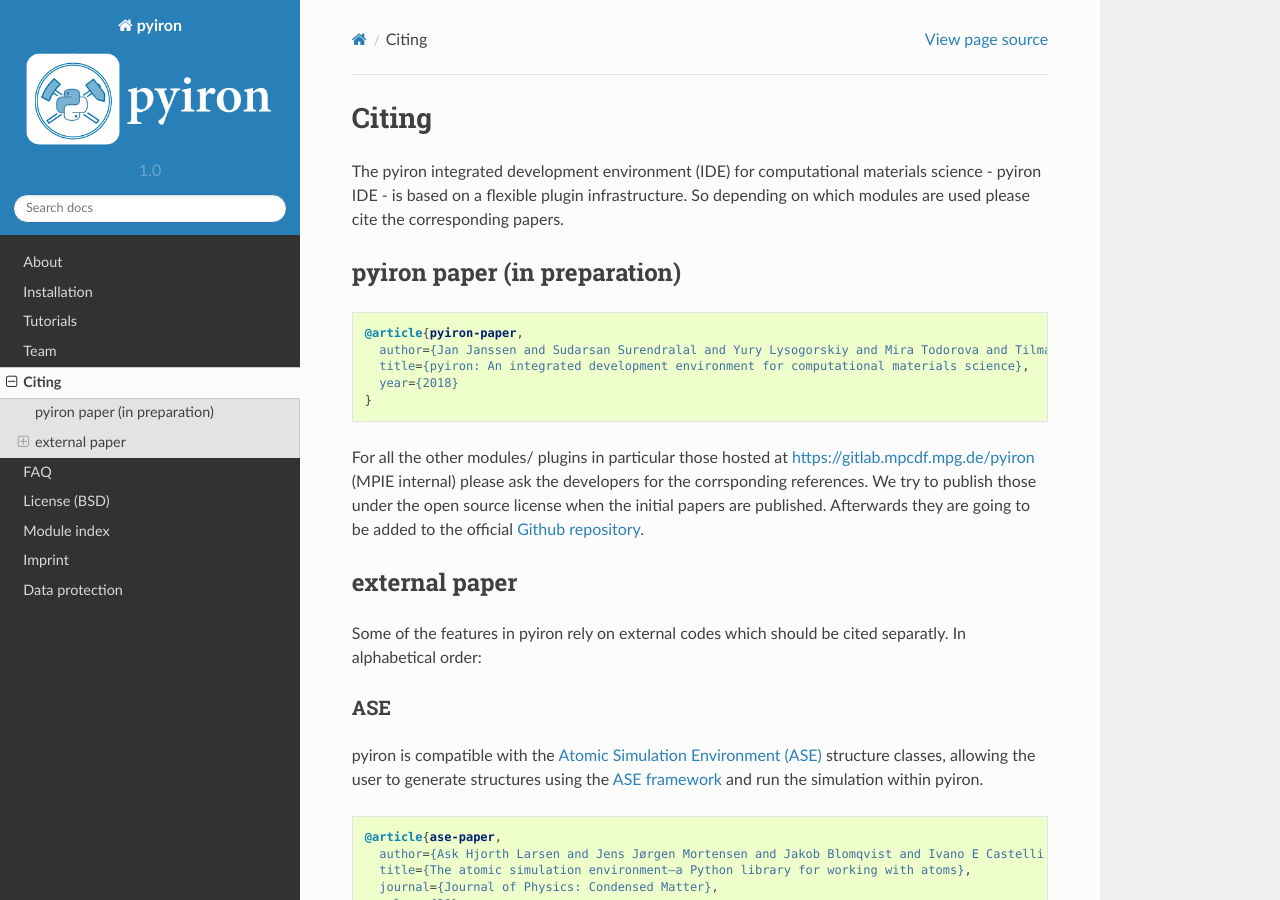
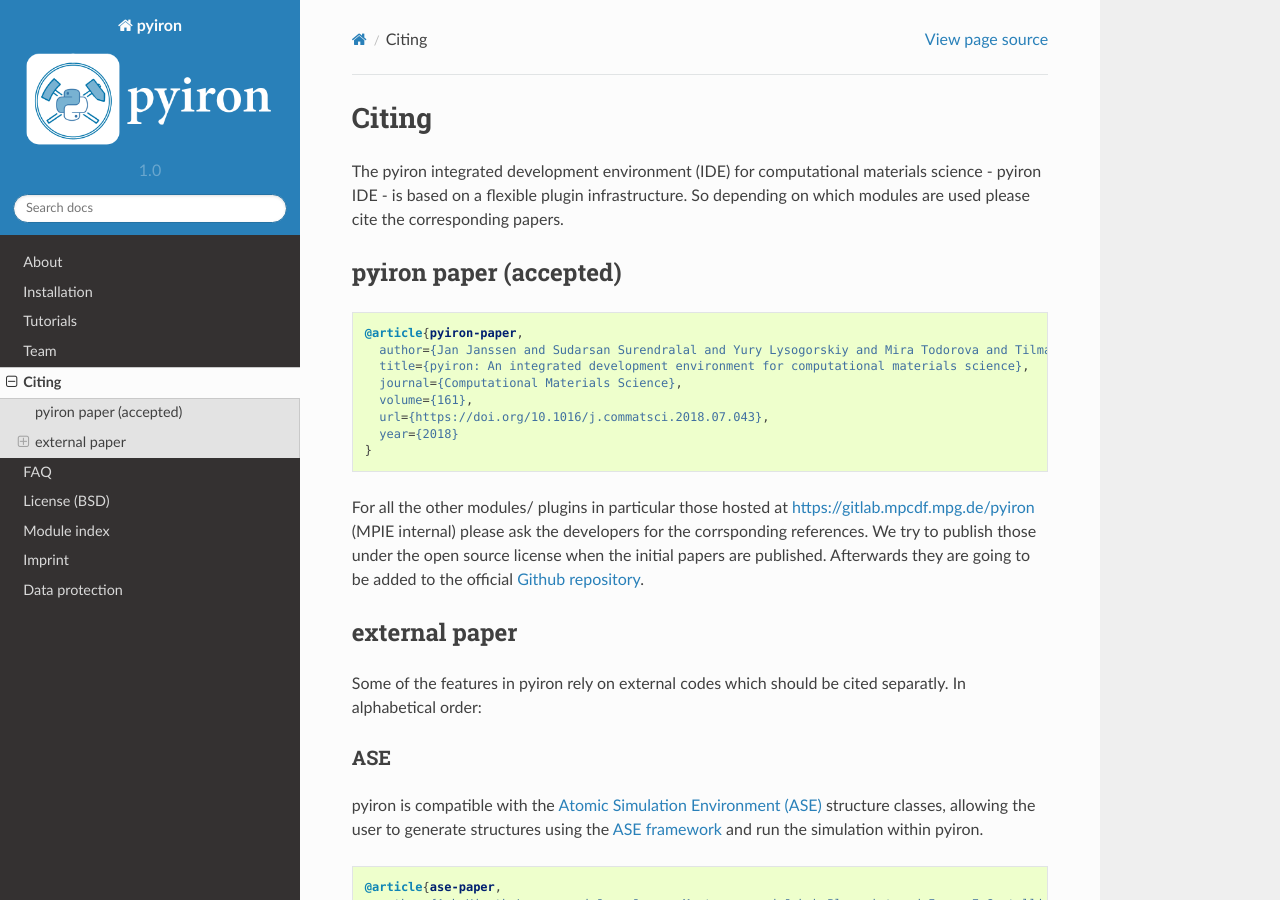
Before and after one commit to pyiron/pyiron, a Sphinx documentation site: the page built from docs/source/citation.rst, in a window 1280 px wide and 900 px high. Built offline with Sphinx 7.4.7 and the Read the Docs theme 2.0.0, drawn with Linux system fonts in a browser that asks for light colours; pages that are not in the unit, such as notebooks, are missing from menus.

Commit message:
Update citation.rst

```diff
--- a/docs/source/citation.rst
+++ b/docs/source/citation.rst
@@ -6,7 +6,7 @@
 The pyiron integrated development environment (IDE) for computational materials science - pyiron IDE - is based on a flexible plugin infrastructure. So depending on which modules are used please cite the corresponding papers.
 
 *****************************
-pyiron paper (in preparation)
+pyiron paper (accepted)
 *****************************
 
 .. code-block:: bibtex
@@ -14,6 +14,9 @@
   @article{pyiron-paper,
     author={Jan Janssen and Sudarsan Surendralal and Yury Lysogorskiy and Mira Todorova and Tilmann Hickel and Ralf Drautz and Jörg Neugebauer},
     title={pyiron: An integrated development environment for computational materials science},
+    journal={Computational Materials Science},
+    volume={161},
+    url={https://doi.org/10.1016/j.commatsci.2018.07.043},
     year={2018}
   }
 
```
